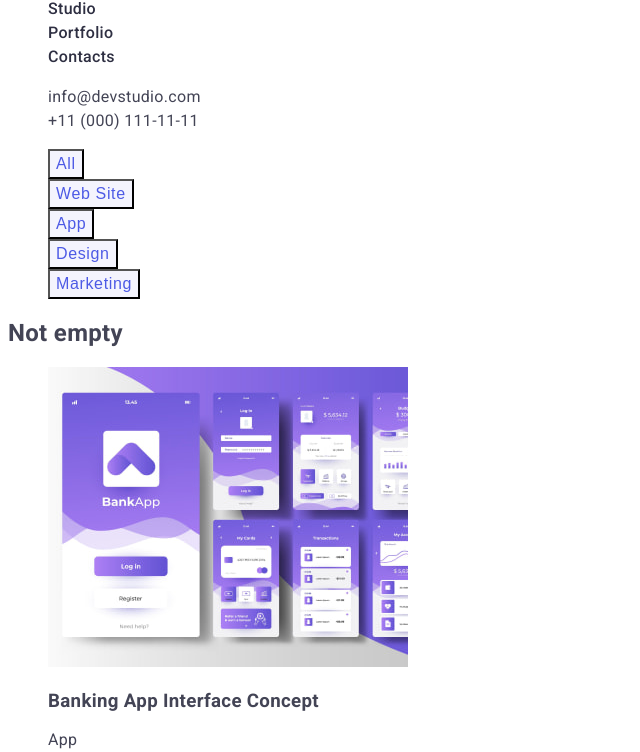
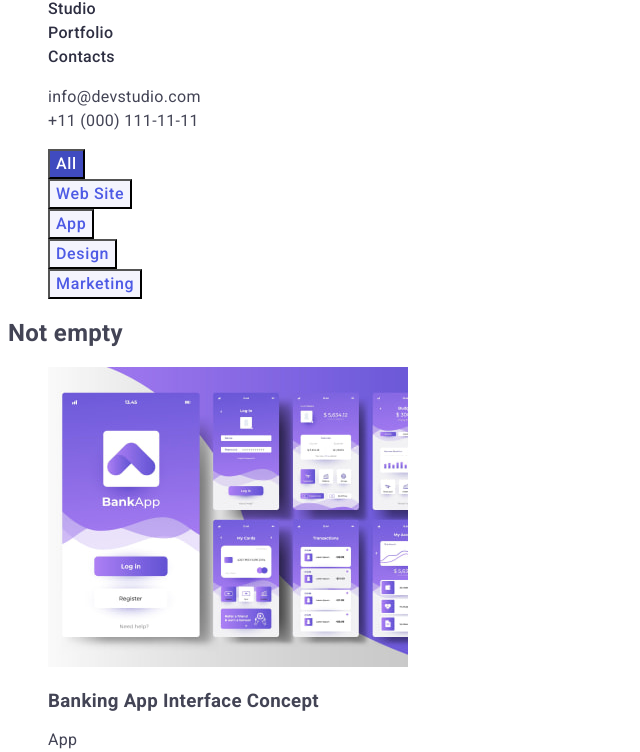
Before and after one commit to URIST79/goit-markup-hw-02-old, a plain HTML site: page portfolio.html in a window 1280 px wide. Both pictures are taken after a click on the button "All". Shown: the part 48-800 px from the top of the page, without its empty margins (0-640 px from the left). Drawn offline with Linux system fonts and the light colour scheme.

Commit message:
version 6

```diff
--- a/css/styles.css
+++ b/css/styles.css
@@ -1,5 +1,7 @@
 :root{--background-color: #FFFFFF;
   --section-title-color: #2e2f42;
+  --button-portfolio-color: #4d5ae5;
+  --button-background-color: #F4F4FD;
 }
 
 body {
@@ -149,19 +151,26 @@ color: #404BBF;
 .footer{
 background-color: #2E2F42;
 }
-.button-portfolio{
+.button-portfolio {
+  font-family: "Roboto", sans-serif;
   font-weight: 500;
   font-size: 16px;
   line-height: 1.5;
   letter-spacing: 0.04em;
-  color: #4D5AE5;
-  background-color: #F4F4FD;
+  color: var(--button-portfolio-color);
+  background-color: var(--button-background-color);
+  cursor: pointer;
 }
 .button-portfolio:hover{
   color:#FFFFFF;
-  background: #404BBF;
+  background-color: #404BBF;
   cursor: pointer;
 }
+.button-portfolio:focus{
+  color: #FFFFFF;
+  background-color: #404BBF;
+}
+
 .footer-p{
   line-height: 1.5;
 color: #F4F4FD;
```
